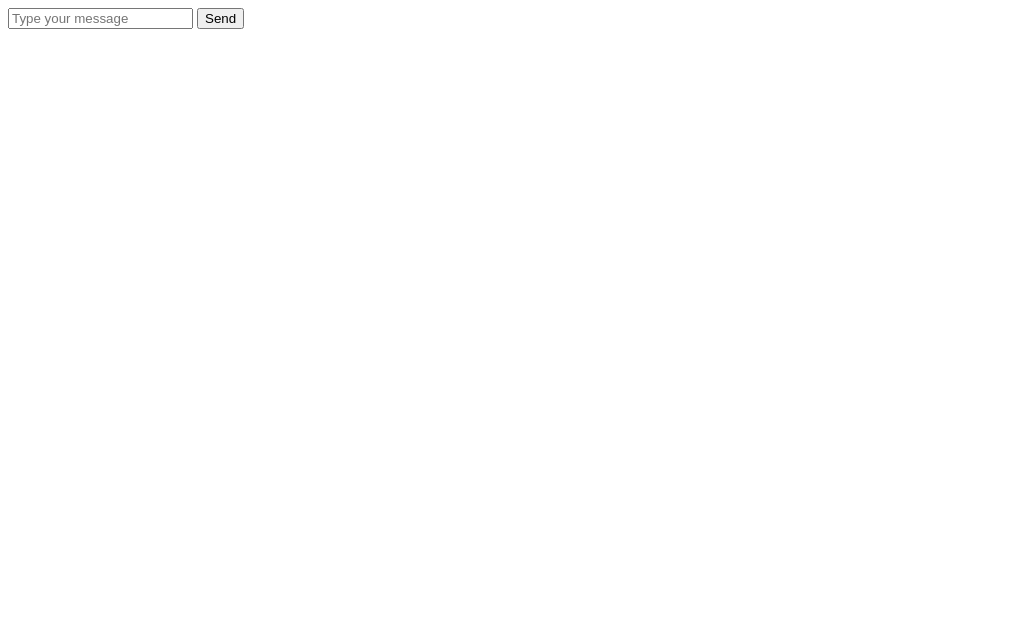
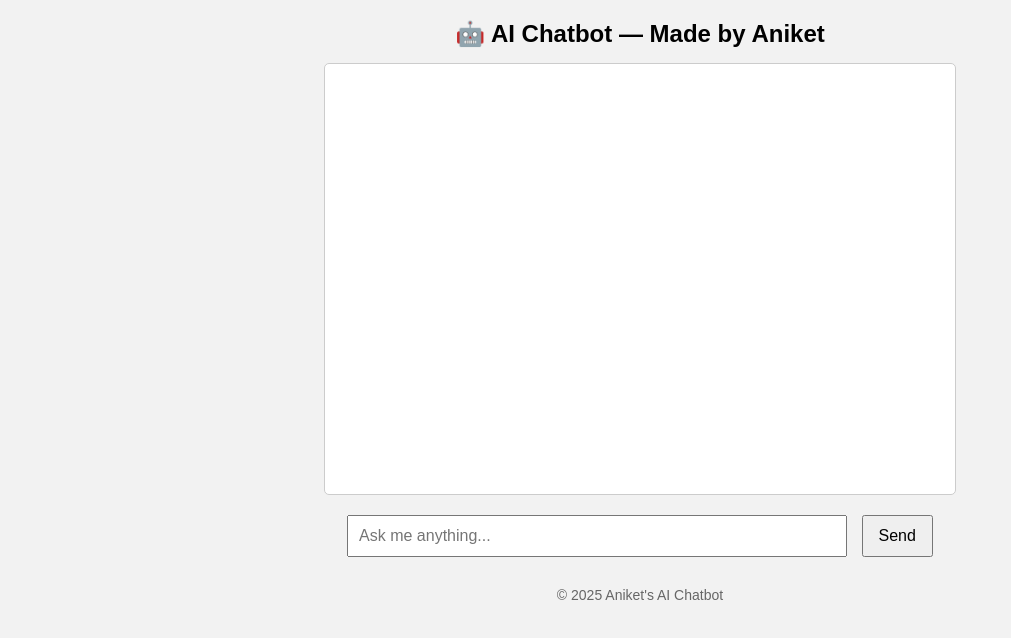
Before and after one commit to aniket4567812-creator/aniket-chatbot, a plain HTML site: page index.html in a window 1280 px wide. Shown: the whole page, without its empty margins (0-1011 px from the left). Drawn offline with Linux system fonts and the light colour scheme.

Commit message:
Update index.html

```diff
--- a/index.html
+++ b/index.html
@@ -1,35 +1,114 @@
-<!-- HTML -->
-<input id="userInput" type="text" placeholder="Type your message">
-<button id="sendBtn">Send</button>
-<div id="chatWindow"></div>
+<!DOCTYPE html>
+<html lang="en">
+<head>
+  <meta charset="UTF-8" />
+  <title>Smart Chatbot</title>
+  <style>
+    body {
+      font-family: Arial, sans-serif;
+      background-color: #f2f2f2;
+      padding: 20px;
+      display: flex;
+      flex-direction: column;
+      align-items: center;
+      min-height: 100vh;
+      margin: 0;
+    }
+    header {
+      font-size: 24px;
+      font-weight: bold;
+      margin-bottom: 15px;
+    }
+    #chatBox {
+      background-color: #ffffff;
+      border: 1px solid #ccc;
+      border-radius: 5px;
+      padding: 15px;
+      max-width: 600px;
+      width: 100%;
+      height: 400px;
+      overflow-y: auto;
+      margin-bottom: 20px;
+    }
+    .message {
+      margin: 10px 0;
+    }
+    .user {
+      color: #007bff;
+      font-weight: bold;
+    }
+    .bot {
+      color: #28a745;
+      font-weight: bold;
+    }
+    #userInput {
+      width: 500px;
+      max-width: 100%;
+      padding: 10px;
+      font-size: 16px;
+      box-sizing: border-box;
+    }
+    button {
+      padding: 10px 15px;
+      font-size: 16px;
+      margin-left: 10px;
+      cursor: pointer;
+    }
+    footer {
+      margin-top: auto;
+      font-size: 14px;
+      color: #666;
+      margin-top: 30px;
+    }
+  </style>
+</head>
+<body>
+  <header>🤖 AI Chatbot — Made by Aniket</header>
 
-<script>
-  const input = document.getElementById("userInput");
-  const btn = document.getElementById("sendBtn");
-  const chat = document.getElementById("chatWindow");
+  <div id="chatBox"></div>
 
-  btn.addEventListener("click", () => {
-      const message = input.value.trim();
-      if(message){
-          displayUserMessage(message);
-          displayBotMessage(generateBotReply(message));
-          input.value = "";
+  <div>
+    <input type="text" id="userInput" placeholder="Ask me anything..." />
+    <button onclick="sendMessage()">Send</button>
+  </div>
+
+  <footer>© 2025 Aniket's AI Chatbot</footer>
+
+  <script>
+    const apiKey = "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"; // 🔒 Paste your actual API key here
+
+    async function sendMessage() {
+      const inputField = document.getElementById("userInput");
+      const userMessage = inputField.value.trim();
+      if (!userMessage) return;
+
+      const chatBox = document.getElementById("chatBox");
+
+      // Show user message
+      chatBox.innerHTML += `<div class="message user">👤 You: ${userMessage}</div>`;
+      inputField.value = "";
+
+      try {
+        const response = await fetch("https://api.openai.com/v1/chat/completions", {
+          method: "POST",
+          headers: {
+            "Content-Type": "application/json",
+            "Authorization": `Bearer ${apiKey}`
+          },
+          body: JSON.stringify({
+            model: "gpt-3.5-turbo",
+            messages: [{ role: "user", content: userMessage }]
+          })
+        });
+
+        const data = await response.json();
+        const botReply = data.choices?.[0]?.message?.content || "Sorry, I couldn't understand that.";
+        chatBox.innerHTML += `<div class="message bot">🤖 Bot: ${botReply}</div>`;
+        chatBox.scrollTop = chatBox.scrollHeight;
+      } catch (error) {
+        chatBox.innerHTML += `<div class="message bot">⚠️ Error: ${error.message}</div>`;
       }
-  });
-
-  function displayUserMessage(msg){
-      chat.innerHTML += `<div><b>You:</b> ${msg}</div>`;
-  }
-
-  function displayBotMessage(msg){
-      chat.innerHTML += `<div><b>Bot:</b> ${msg}</div>`;
-  }
-
-  function generateBotReply(msg){
-      // Example logic
-      msg = msg.toLowerCase();
-      if(msg.includes("hello") || msg.includes("hi")) return "Hello! How can I help you?";
-      if(msg.includes("how are you")) return "I am fine, thank you!";
-      return "Sorry, I didn't understand that.";
-  }
-</script>
+    }
+  </script>
+</body>
+</html>
```
